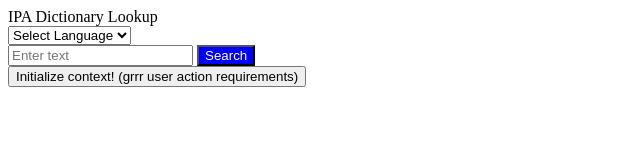
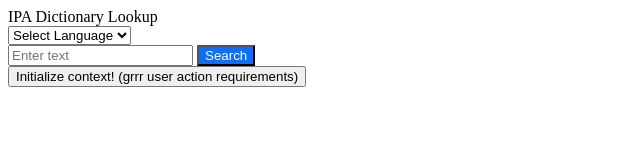
Before and after one commit to benjaminwp18/ipa-tts, a plain HTML site: page src/index.html in a window 1280 px wide. Shown: the full height of the page, 0-640 px from the left. Drawn offline with Linux system fonts and the light colour scheme.

Commit message:
change button color
changed the blue to match the mockup better

```diff
--- a/src/index.html
+++ b/src/index.html
@@ -18,7 +18,7 @@
         </div>
         <div>
             <input placeholder="Enter text" id="text"/>
-            <button id="search-button" style="background-color: blue; color: white;">Search</button>
+            <button id="search-button" style="background-color: rgb(13, 110, 253); color: white;">Search</button>
         </div>
         <div>
             <button id="init-button">Initialize context! (grrr user action requirements)</button>
```
